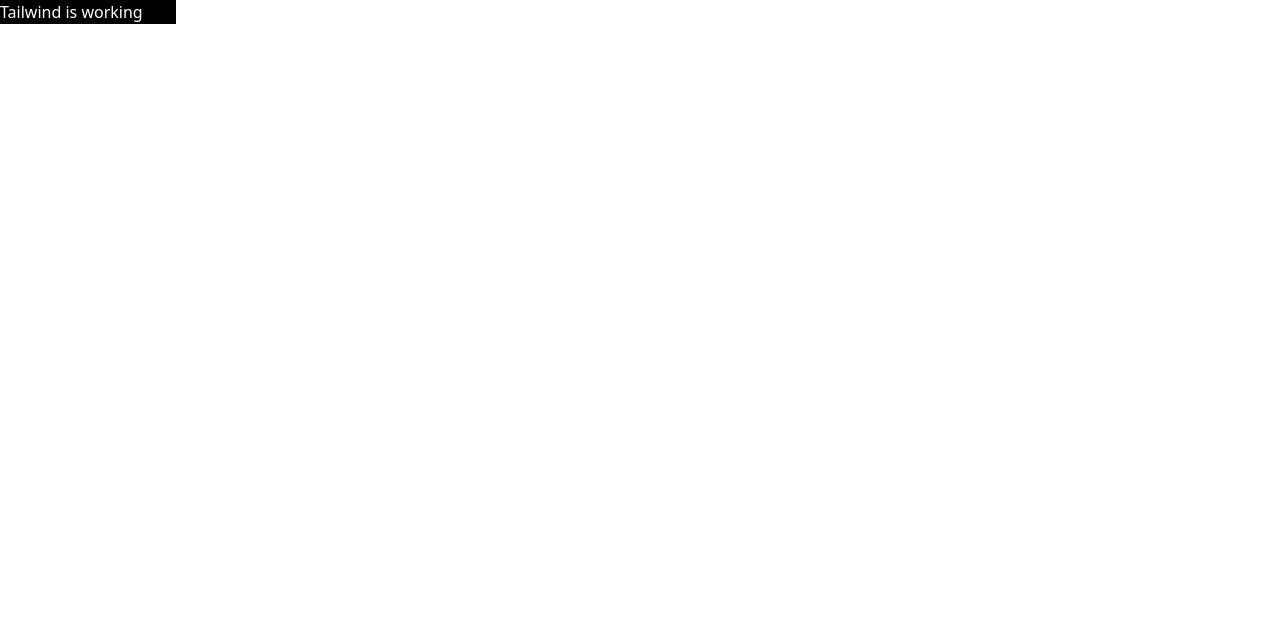
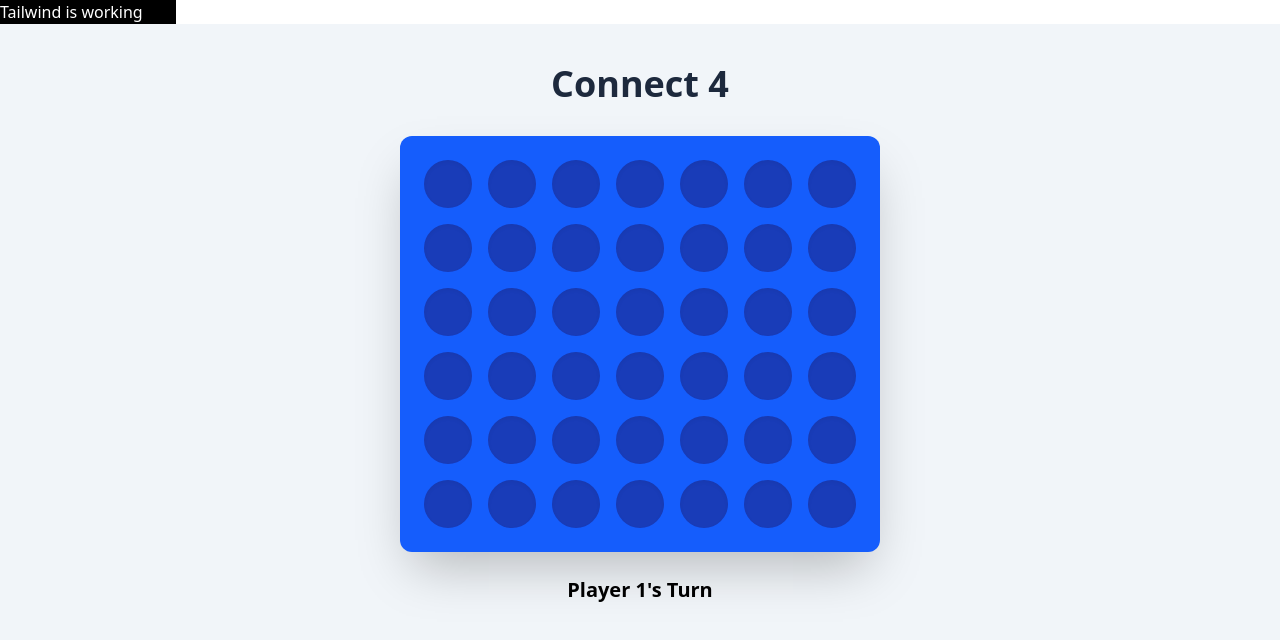
Before and after one commit to Arnauw/connect4online, a React (Vite) app in the folder frontend/: page / in a window 1280 px wide. Shown: the top 640 px of the page. Built offline with nearby package versions, Linux system fonts and the light colour scheme.

Commit message:
logic fully done. trying to add rendering and rendering logic

```diff
--- a/frontend/src/App.tsx
+++ b/frontend/src/App.tsx
@@ -1,10 +1,12 @@
 import './App.css'
+import {GameBoard} from "./components/GameBoard.tsx";
 
 function App() {
 
   return (
     <>
       <div className="bg-black w-44 text-white">Tailwind is working</div>
+        <GameBoard></GameBoard>
     </>
   )
 }
--- a/frontend/src/components/GameBoard.tsx
+++ b/frontend/src/components/GameBoard.tsx
@@ -1,5 +1,54 @@
+import {useState} from "react";
+import {type ColumnIndex, Connect4} from "../logic/Connect4";
+
 export const GameBoard = () => {
+
+    const [game, setGame] = useState<Connect4>(() => new Connect4());
+    const [tick, setTick] = useState<number>(0);
+
+    const dropPieceHandler: (col: ColumnIndex) => void = (col: ColumnIndex) => {
+    //     clicked what? idk I don't fucking have anything rendered yet ...
+        if (game.dropPiece(col)) {
+            console.log("that was a valid move, piece placed on this column");
+            setTick(prevState => prevState + 1);
+        } else {
+            console.log("that was not valid move, please try again.");
+        }
+
+    }
+
     return (
-        <></>
+        <div className="flex flex-col items-center min-h-screen bg-slate-100 p-10">
+            <h1 className="text-4xl font-bold mb-8 text-slate-800">Connect 4</h1>
+
+            <div className="bg-blue-600 p-4 rounded-xl shadow-2xl">
+
+                {/* rows */}
+                {game.board.map((row, rowIndex) => (
+                    <div key={rowIndex} className="flex">
+                        {/* columns */}
+                        {row.map((cell, colIndex) => (
+                            <div
+                                key={colIndex}
+                                onClick={() => dropPieceHandler(colIndex as ColumnIndex)}
+                                className="w-16 h-16 p-2 cursor-pointer hover:brightness-110"
+                            >
+                                {/* pieces or empty circles */}
+                                <div className={`
+                                    w-full h-full rounded-full shadow-inner transition-all duration-300
+                                    ${cell === 0 ? "bg-blue-800" : ""}
+                                    ${cell === 1 ? "bg-red-500" : ""}
+                                    ${cell === 2 ? "bg-yellow-400" : ""}
+                                `}></div>
+                            </div>
+                        ))}
+                    </div>
+                ))}
+            </div>
+
+            <div className="mt-6 text-xl font-semibold">
+                Player {game.currentPlayer}'s Turn
+            </div>
+        </div>
     );
 };
--- a/frontend/src/logic/Connect4.ts
+++ b/frontend/src/logic/Connect4.ts
@@ -47,7 +47,10 @@
         return this.currentPlayer;
     };
 
-    private dropPiece(column: ColumnIndex): boolean {
+    public dropPiece(column: ColumnIndex): boolean {
+        // We might need this to prevent a bug, we'll see when we try the game.
+        // if (this.gameOver) return false;
+
         // check if column is either full or if input is valid
         if (column < 0 || column > 6) {
             return false;
@@ -61,13 +64,13 @@
                 this.board[r][column] = this.currentPlayer;
                 const row = r as RowIndex;
 
-
                 if (this.checkHasWin(row, column)) {
                     this.winner = this.currentPlayer;
                     this.gameOver = true;
+                } else {
+                    this.switchPlayerTurn();
                 }
 
-                this.switchPlayerTurn();
                 return true;
             }
 
@@ -77,30 +80,20 @@
     };
 
     private checkHasWin(row: RowIndex, column: ColumnIndex) {
-    //      get position of last placed piece
-        const lastPiece: Cell = this.board[row][column];
+        //      get position of last placed piece
+        //     const lastPiece: Cell = this.board[row][column];
         const player: Player = this.currentPlayer;
         let count: number = 1;
 
-// Red = 1, Yellow = 2, empty = 0
-//        Col 0  Col 1  Col 2  Col 3  Col 4  Col 5  Col 6
-//         ↓      ↓      ↓      ↓      ↓      ↓      ↓
-// Row 0 [ 0,     0,     0,     0,     0,     0,     0 ]  <-- TOP
-// Row 1 [ 0,     0,     0,     0,     0,     0,     0 ]
-// Row 2 [ 0,     0,     0,     0,     0,     0,     0 ]
-// Row 3 [ 0,     0,     0,     0,     0,     0,     0 ]
-// Row 4 [ 0,     1,     1,     X,     1,     0,     0 ]
-// Row 5 [ 2,     2,     1,     2,     1,     0,     0 ]  <-- BOTTOM
-
-    //      check horizontal - possibilities
-    //      Left ←
+        //      check horizontal - possibilities
+        //      Left ←
         for (let i = 1; i < 4; i++) {
             if (column - i < 0 || this.board[row][column - i] !== player) {
                 break;
             }
             count++;
         }
-    //      Right →
+        //      Right →
         for (let i = 1; i < 4; i++) {
             if (column + i >= this.cols || this.board[row][column + i] !== player) {
                 break;
@@ -175,7 +168,7 @@
         return false;
     };
 
-    printBoard() {
+    public printBoard() {
         console.table(this.board);
     };
 }
```
Also changed, not shown: package.json (added, +18 -0 lines), 1 other file (tests, documents, lock files or other folders).
